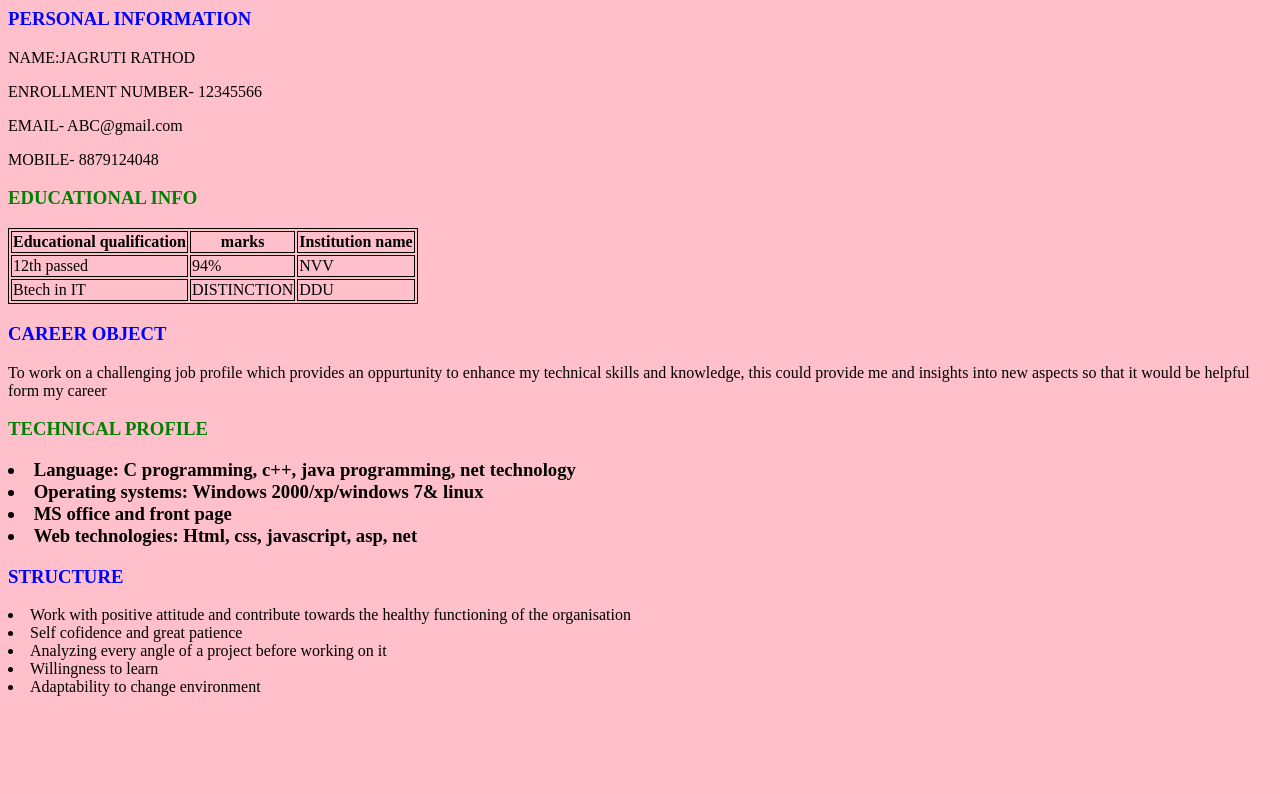
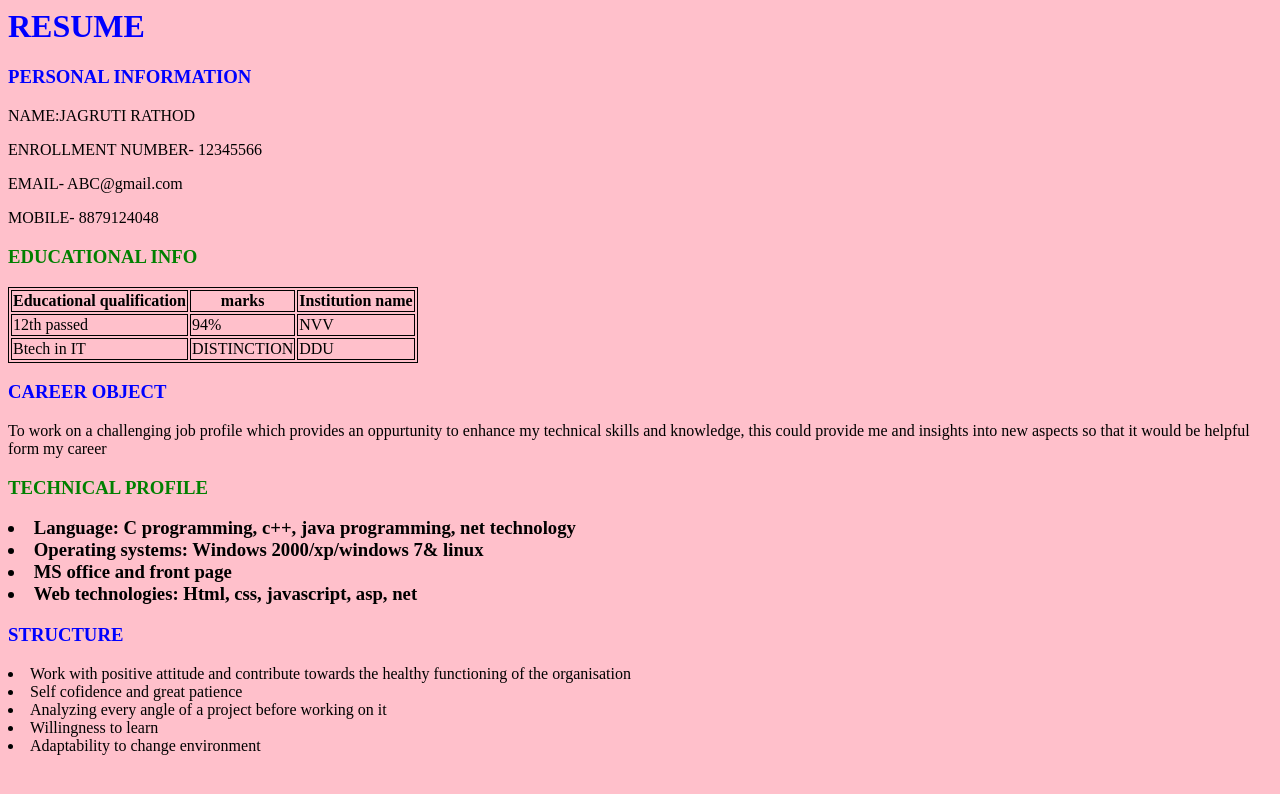
Before and after one commit to jinalbhagat93/mywebsite, a plain HTML site: page index.html in a window 1280 px wide. Drawn offline with Linux system fonts and the light colour scheme.

Commit message:
Update index.html

```diff
--- a/index.html
+++ b/index.html
@@ -5,6 +5,7 @@
   <style> table, th, td {border:1px solid black;}</style>
    </head>
  <body bgcolor="pink">
+<h1 style="color:blue;">  RESUME </h1>
  <h3 style="color:blue;"> PERSONAL INFORMATION </h3>
  <p> NAME:JAGRUTI RATHOD </p>
  <p> ENROLLMENT NUMBER- 12345566 </p>
```
